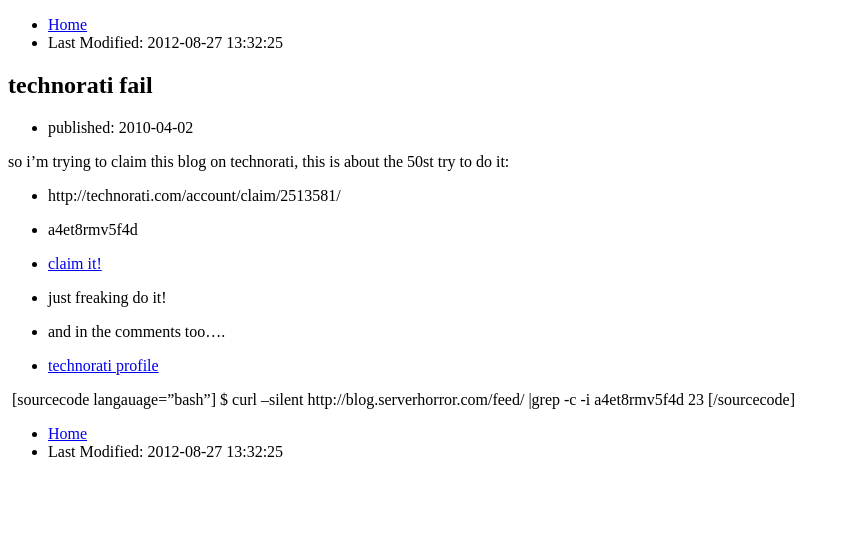
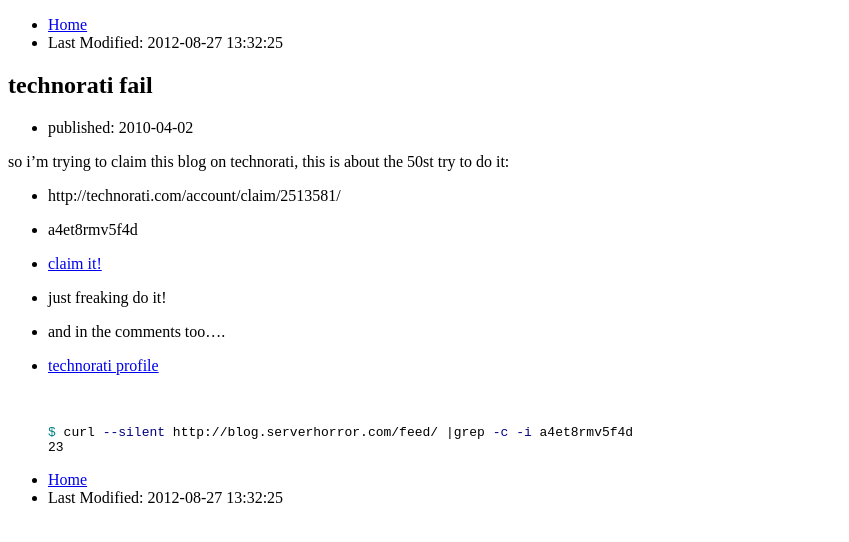
Before and after one commit to serverhorror/serverhorror.github.com, a Jekyll site: the page built from _posts/2010-04-02-technorati-fail-a4et8rmv5f4d.markdown, in a window 1280 px wide. Shown: the top 542 px of the page, without its empty margins (0-849 px from the left). Built offline with Jekyll 4.4.1, drawn with Linux system fonts in a browser that asks for light colours; Markdown is read by kramdown in place of the engine named in the settings.

Commit message:
wordpress sourcecode tag to jekyll highlight migrated

```diff
--- a/_posts/2010-04-02-technorati-fail-a4et8rmv5f4d.markdown
+++ b/_posts/2010-04-02-technorati-fail-a4et8rmv5f4d.markdown
@@ -31,7 +31,7 @@
 
 
 ﻿
-[sourcecode langauage="bash"]
+{% highlight bash %}
 $ curl --silent http://blog.serverhorror.com/feed/ |grep -c -i A4ET8RMV5F4D
 23
-[/sourcecode]
+{% endhighlight %}
```
